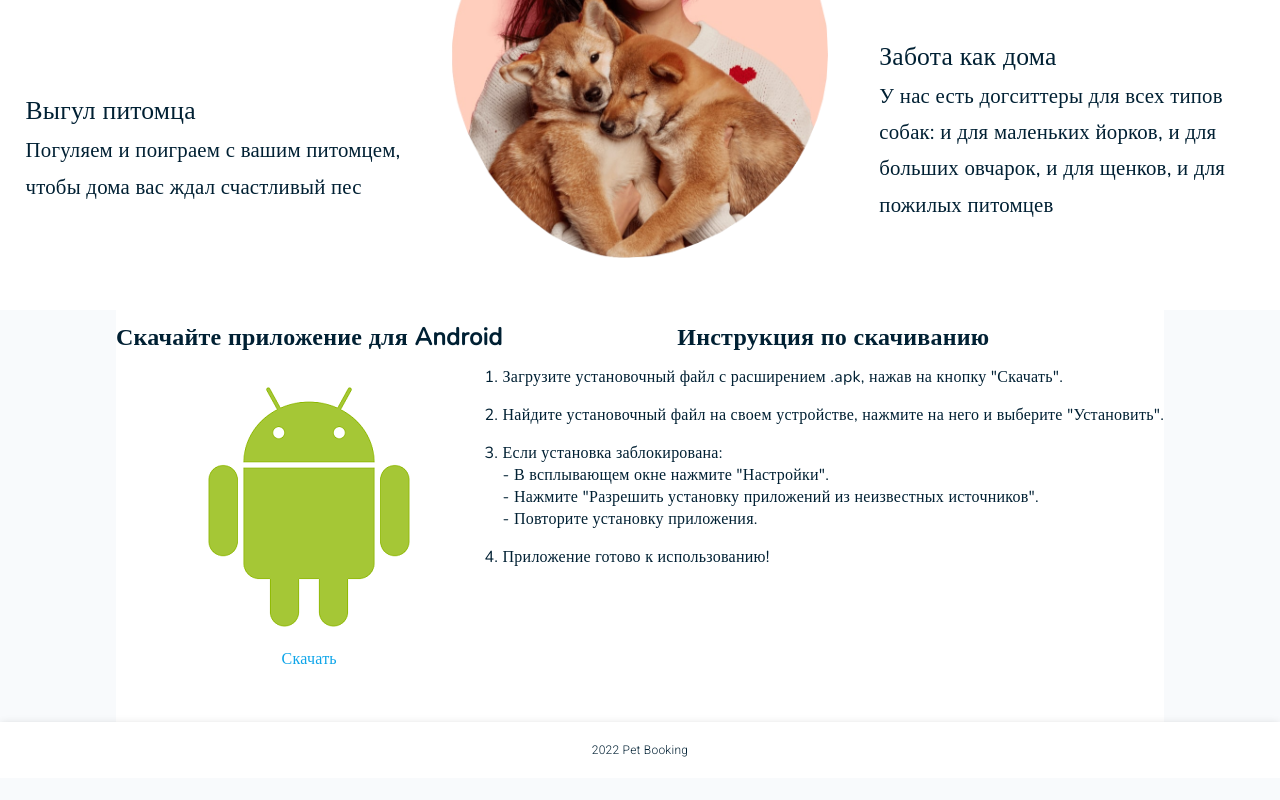
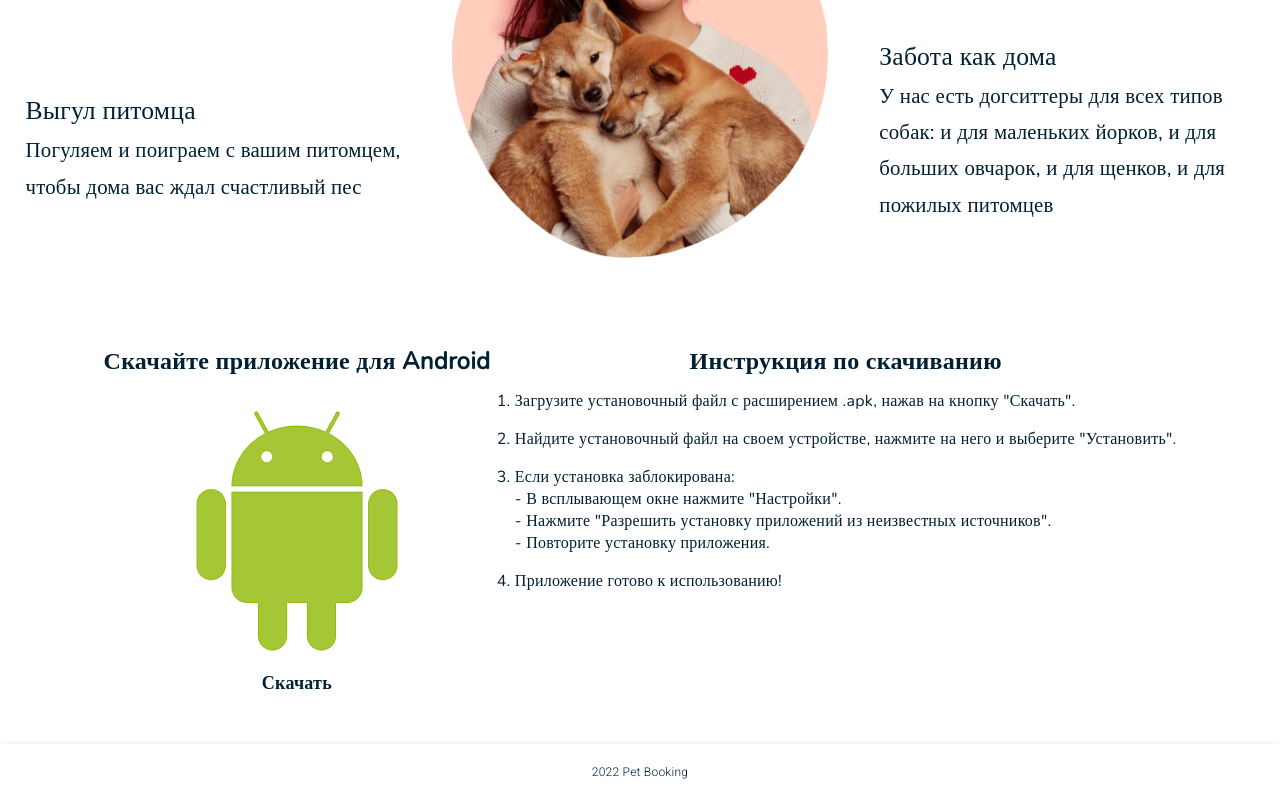
Before and after one commit to victoria369xx/finalProjectGBFront, a React (Create React App) app: page / in a window 1280 px wide. Shown: the part 1083-1883 px from the top of the page. Before the commit the page ends 1861 px from the top, so only its background shows below. Built offline with nearby package versions, Linux system fonts and the light colour scheme; no server answers.

Commit message:
desktop version fixed

```diff
--- a/src/components/DownloadApp/index.js
+++ b/src/components/DownloadApp/index.js
@@ -4,12 +4,12 @@ import androidApp from '../../appSrc/_PetBooking_16013570.apk';
 
 export const DownloadApp = () => {
     return (
-        <div className='container'>
+        <div className='container page-wrapper'>
             <div className='download_wrapperFlex'>
                 <div className='download_leftBlock'>
-                    <h2 className='download_heading leftBlock_el'>Скачайте приложение для Android</h2>
+                    <h2 className='download_heading'>Скачайте приложение для Android</h2>
                     <img className='leftBlock_el' src={android} alt="иконка андроид"/>
-                    <a className='leftBlock_el' href={androidApp} download>Скачать</a>
+                    <a className='leftBlock_el leftBlock_link' href={androidApp} download>Скачать</a>
                 </div>
                 <div className='download_rightBlock'>
                 <h2 className='download_heading'> Инструкция по скачиванию</h2>
--- a/src/css/style.css
+++ b/src/css/style.css
@@ -1098,9 +1098,9 @@ option {
 
 .download_wrapperFlex {
   display: flex;
-  justify-content: space-between;
+  justify-content: center;
   background-color: #ffff;
-  padding-bottom: 5%;
+  flex-wrap:wrap;
 }
 
 .download_leftBlock {
@@ -1113,8 +1113,19 @@ option {
   margin-top: 1rem;
 }
 
+.leftBlock_link {
+color: #002033;
+font-size: large;
+font-weight: bold;
+}
+
+.leftBlock_link:hover {
+  color:#fcb130;
+}
+
 .download_rightBlock {
   text-align:left;
+  padding-left: 2%;
 }
 
 .rightBlock_li {
```
